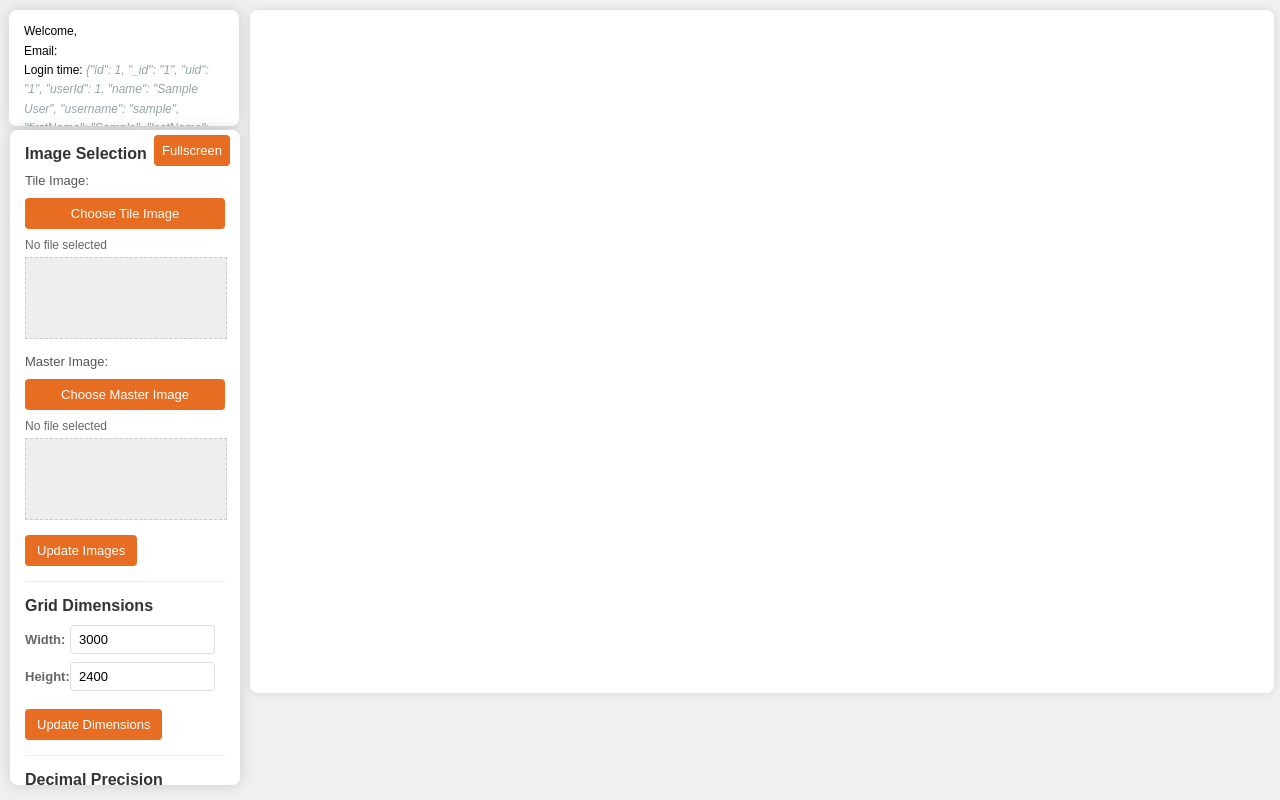
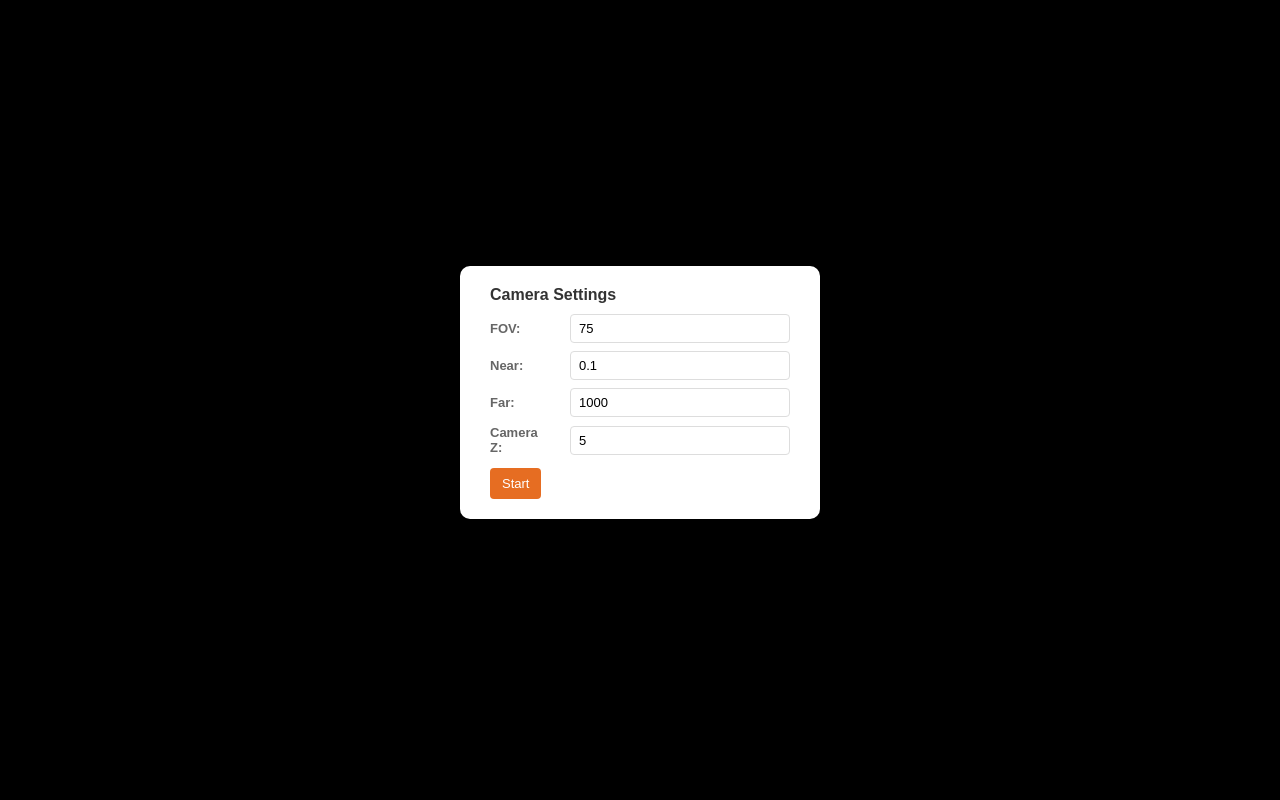
Before and after one commit to Wolfy1553/static, a plain HTML site: page docs/index.html in a window 1280 px wide. Drawn offline with Linux system fonts and the light colour scheme; sample sign-in values are in the browser's storage.

Commit message:
add option fov and camara postion

```diff
--- a/docs/index.html
+++ b/docs/index.html
@@ -410,10 +410,34 @@
 
         <button id="exportData">Export Coordinates</button>
     </div>
+    <div id="cameraConfigModal" style="position: fixed; top: 0; left: 0; width: 100%; height: 100%; background: rgba(0,0,0,1); display: flex; align-items: center; justify-content: center; z-index: 9999;">
+        <div style="background: #fff; padding: 20px 30px; border-radius: 10px; width: 300px;" class="control-group">
+            <h3>Camera Settings</h3>
+            <div class="control-row">
+                <label>FOV: </label>
+                <input id="fovInput" type="number" value="75" step="1" style="width: 60px; margin-left: 50px;" />
+            </div>
+            <div class="control-row">
+                <label>Near: </label>
+                <input id="nearInput" type="number" value="0.1" step="0.1" style="width: 60px; margin-left: 50px;" />
+            </div>
+            <div class="control-row">
+                <label>Far: </label>
+                <input id="farInput" type="number" value="1000" step="10" style="width: 60px; margin-left: 50px;" />
+            </div>
+            <div class="control-row">
+                <label>Camera Z: </label>
+                <input id="cameraZInput" type="number" value="5" step="0.1" style="width: 60px; margin-left: 50px;" />
+            </div>
+            <button id="startThreeJS">Start</button>
+        </div>
+    </div>
+
     <script>
         const isLoggedIn = sessionStorage.getItem('isLoggedIn') === 'true';
         if (!isLoggedIn) {
           window.location.href = 'login';
+           // document.body.style.display = 'block';
         } else {
           document.body.style.display = 'block';
           document.getElementById('username').textContent = sessionStorage.getItem('name');
@@ -429,6 +453,24 @@
   </script>
     <script>
         $(document).ready(function () {
+            // const defaultFOV = parseFloat(prompt("Enter Field of View (default: 75)", "75")) || 75;
+            // const defaultNear = parseFloat(prompt("Enter Near Clipping Plane (default: 0.1)", "0.1")) || 0.1;
+            // const defaultFar = parseFloat(prompt("Enter Far Clipping Plane (default: 1000)", "1000")) || 1000;
+            // const defaultCameraZ = parseFloat(prompt("Enter Camera Z Position (default: 5)", "5")) || 5;
+            $('#startThreeJS').on('click', function () {
+                // Get user input values
+                const defaultFOV = parseFloat($('#fovInput').val()) || 75;
+                const defaultNear = parseFloat($('#nearInput').val()) || 0.1;
+                const defaultFar = parseFloat($('#farInput').val()) || 1000;
+                const defaultCameraZ = parseFloat($('#cameraZInput').val()) || 5;
+
+                // Hide modal
+                $('#cameraConfigModal').hide();
+
+                // Initialize Three.js
+                initThree(defaultFOV, defaultNear, defaultFar, defaultCameraZ);
+            });
+            function initThree(defaultFOV, defaultNear, defaultFar, defaultCameraZ) {
                 const scene = new THREE.Scene();
                 scene.background = new THREE.Color(0xffffff);
 
@@ -438,8 +480,8 @@
                 const canvasWidth = window.innerWidth * 0.8;
                 const canvasHeight = canvasWidth / aspectRatio;
 
-            const camera = new THREE.PerspectiveCamera(75, canvasWidth / canvasHeight, 0.1, 1000);
-            camera.position.z = 5;
+                const camera = new THREE.PerspectiveCamera(defaultFOV, canvasWidth / canvasHeight, defaultNear, defaultFar);
+                camera.position.z = defaultCameraZ;
 
                 const renderer = new THREE.WebGLRenderer({ antialias: true, alpha: true });
                 renderer.setClearColor(0xffffff, 0);
@@ -705,6 +747,7 @@
                     renderer.render(scene, camera);
                 }
                 animate();
+            }
         });
     </script>
 </body>
```
Lines whose indentation alone changed are shown as unchanged.
